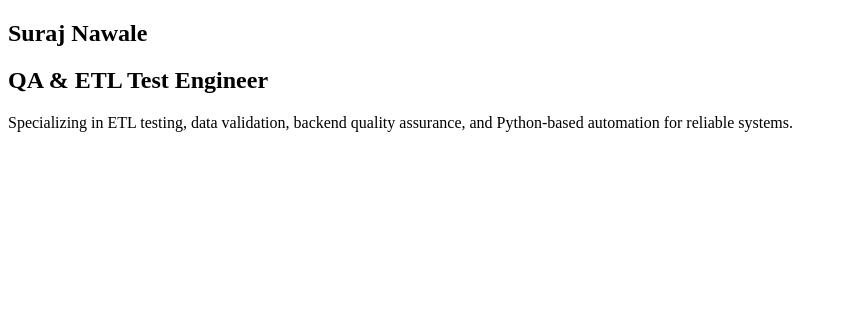
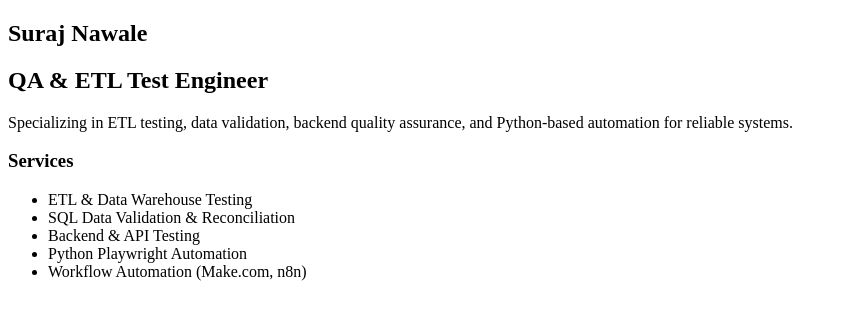
Before and after one commit to surajnawle/suraj-nawale-portfolio, a React (Vite) app: page / in a window 1280 px wide. Shown: the top 318 px of the page, without its empty margins (0-846 px from the left). Built offline with nearby package versions, Linux system fonts and the light colour scheme.

Commit message:
Add services section to home page

```diff
--- /dev/null
+++ b/src/components/Services.jsx
@@ -0,0 +1,14 @@
+export default function Services() {
+  return (
+    <section>
+      <h3>Services</h3>
+      <ul>
+        <li>ETL & Data Warehouse Testing</li>
+        <li>SQL Data Validation & Reconciliation</li>
+        <li>Backend & API Testing</li>
+        <li>Python Playwright Automation</li>
+        <li>Workflow Automation (Make.com, n8n)</li>
+      </ul>
+    </section>
+  );
+}
--- a/src/pages/Home.jsx
+++ b/src/pages/Home.jsx
@@ -1,9 +1,11 @@
 import Hero from "../components/Hero";
+import Services from "../components/Services";
 
 export default function Home() {
   return (
     <>
       <Hero />
+      <Services />
     </>
   );
 }
```
